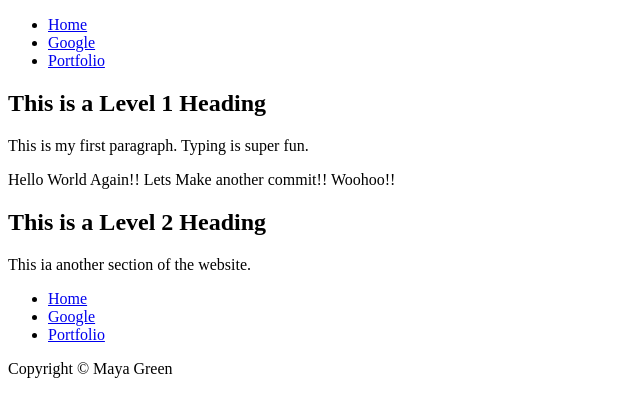
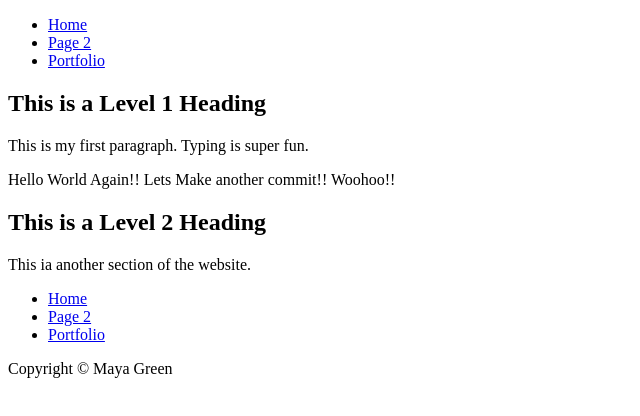
Before and after one commit to MayaGreenArt/My-Second-Repository, a plain HTML site: page index.html in a window 1280 px wide. Shown: the full height of the page, 0-640 px from the left. Drawn offline with Linux system fonts and the light colour scheme.

Commit message:
Forgot to make google pge 2

```diff
--- a/index.html
+++ b/index.html
@@ -11,7 +11,7 @@
       <nav>
         <ul>
           <li><a href="index.html">Home</a></li>
-          <li><a href="page2.html">Google</a></li>
+          <li><a href="page2.html">Page 2</a></li>
           <li><a href="portfolio.html">Portfolio</a></li>
         </ul>
       </nav>
@@ -29,7 +29,7 @@
       <nav>
         <ul>
           <li><a href="index.html">Home</a></li>
-          <li><a href="page2.html">Google</a></li>
+          <li><a href="page2.html">Page 2</a></li>
           <li><a href="portfolio.html">Portfolio</a></li>
         </ul>
       </nav>
```
Also changed, not shown: page2.html (+1 -1 lines), portfolio.html (+1 -1 lines).
